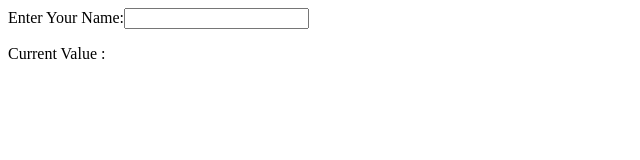
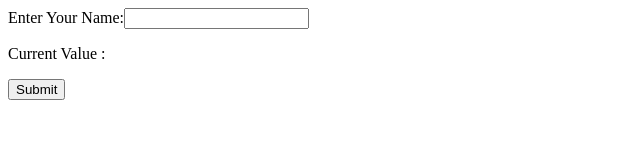
Before and after one commit to ajitoriginal/ReactJs, a React (Vite) app in the folder W3Schools/my-react-app/: page / in a window 1280 px wide. Shown: the top 160 px of the page, without its empty margins (0-640 px from the left). Built offline with nearby package versions, Linux system fonts and the light colour scheme.

Commit message:
React Forms Submit

```diff
--- a/W3Schools/my-react-app/src/main.jsx
+++ b/W3Schools/my-react-app/src/main.jsx
@@ -4,8 +4,12 @@ import {createRoot} from 'react-dom/client'
 function MyForm() {
   const [name, setName] = useState("")
   const handleChange = (e) => setName(e.target.value)
+  const handleSubmit = (e) => {
+    e.preventDefault(e)
+    alert(name)
+  }
   return (
-    <form>
+    <form onSubmit={handleSubmit}>
       <label>
         Enter Your Name:
         <input
@@ -15,6 +19,7 @@ function MyForm() {
         />
       </label>
       <p>Current Value : {name}</p>
+      <input type="submit"/>
     </form>
   )
 }
```
